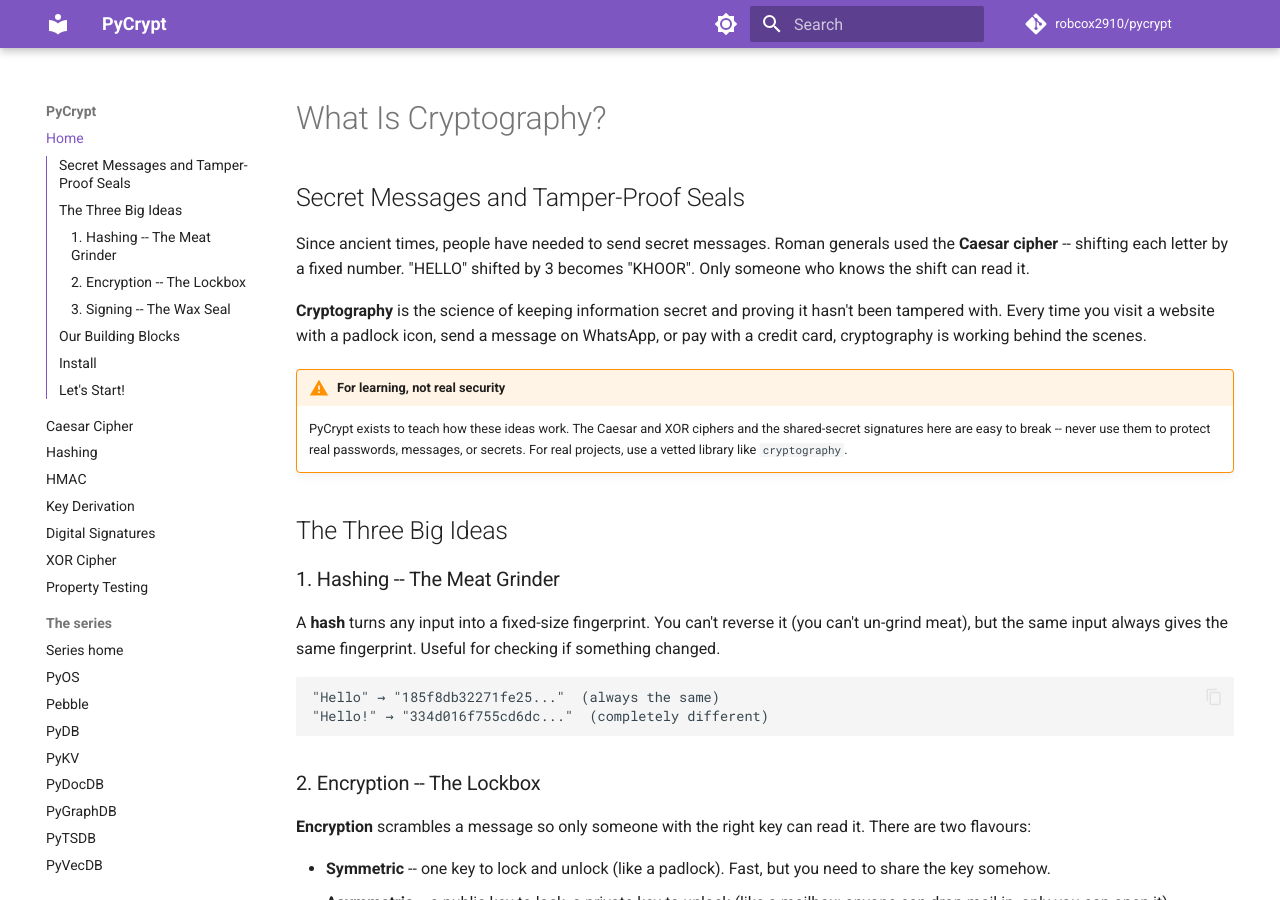
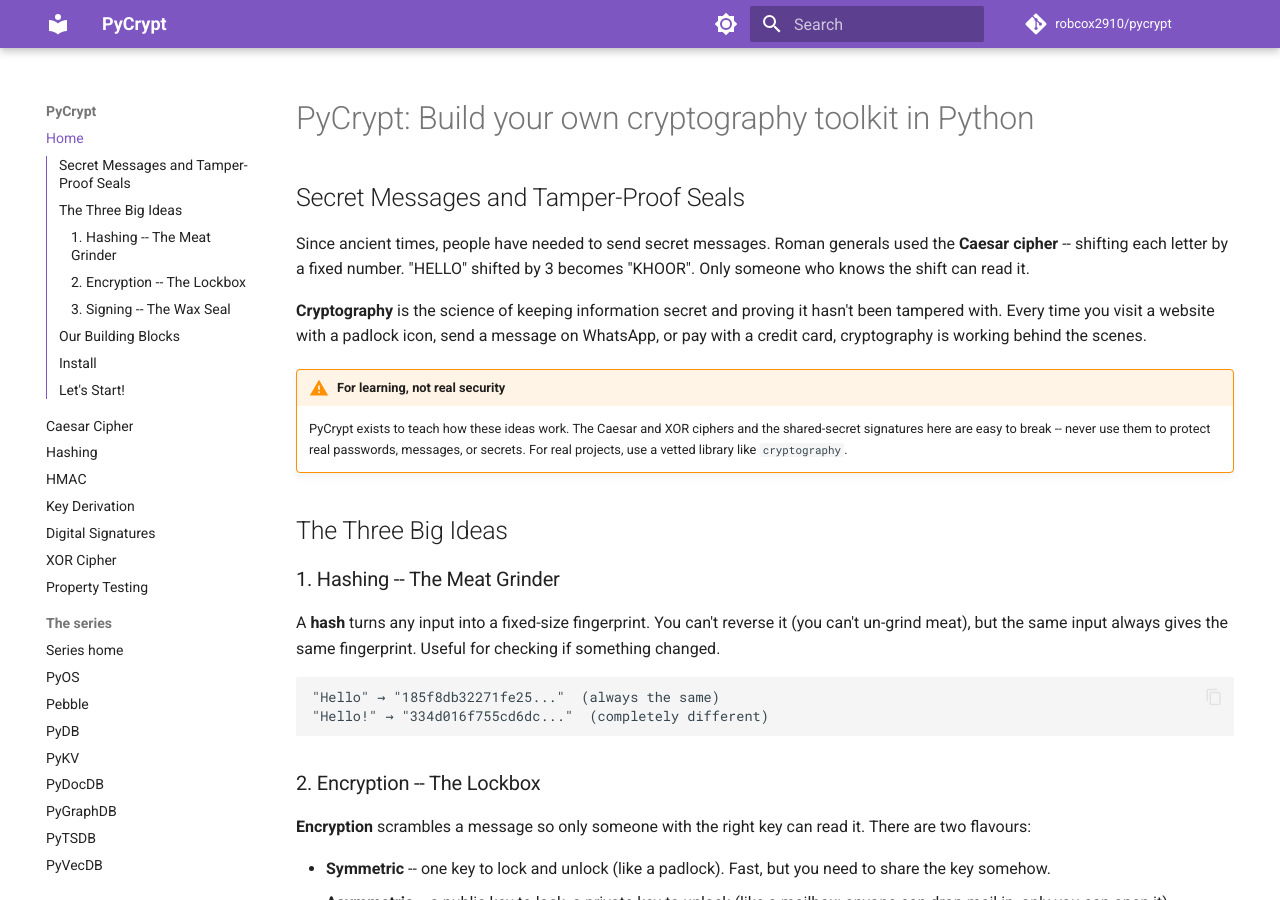
Before and after one commit to robcox2910/pycrypt, an MkDocs documentation site: the page built from docs/index.md, in a window 1280 px wide and 900 px high. Built offline with MkDocs 1.6.1 and Material for MkDocs 9.7.7, drawn with Linux system fonts in a browser that asks for light colours; comment, search, counter and statistics services are not loaded.

Commit message:
docs: show the series title at the top of the landing page (#14)
Curated lists (such as free-programming-books) require an entry's title to
match the one displayed on the resource itself.


Claude-Session: https://claude.ai/code/session_01V7Qx2bpVb4r459q1hdHABV

Co-authored-by: Claude <noreply@anthropic.com>

```diff
--- a/docs/index.md
+++ b/docs/index.md
@@ -1,4 +1,8 @@
-# What Is Cryptography?
+---
+title: "Build your own cryptography toolkit in Python"
+---
+
+# PyCrypt: Build your own cryptography toolkit in Python
 
 ## Secret Messages and Tamper-Proof Seals
 
```
